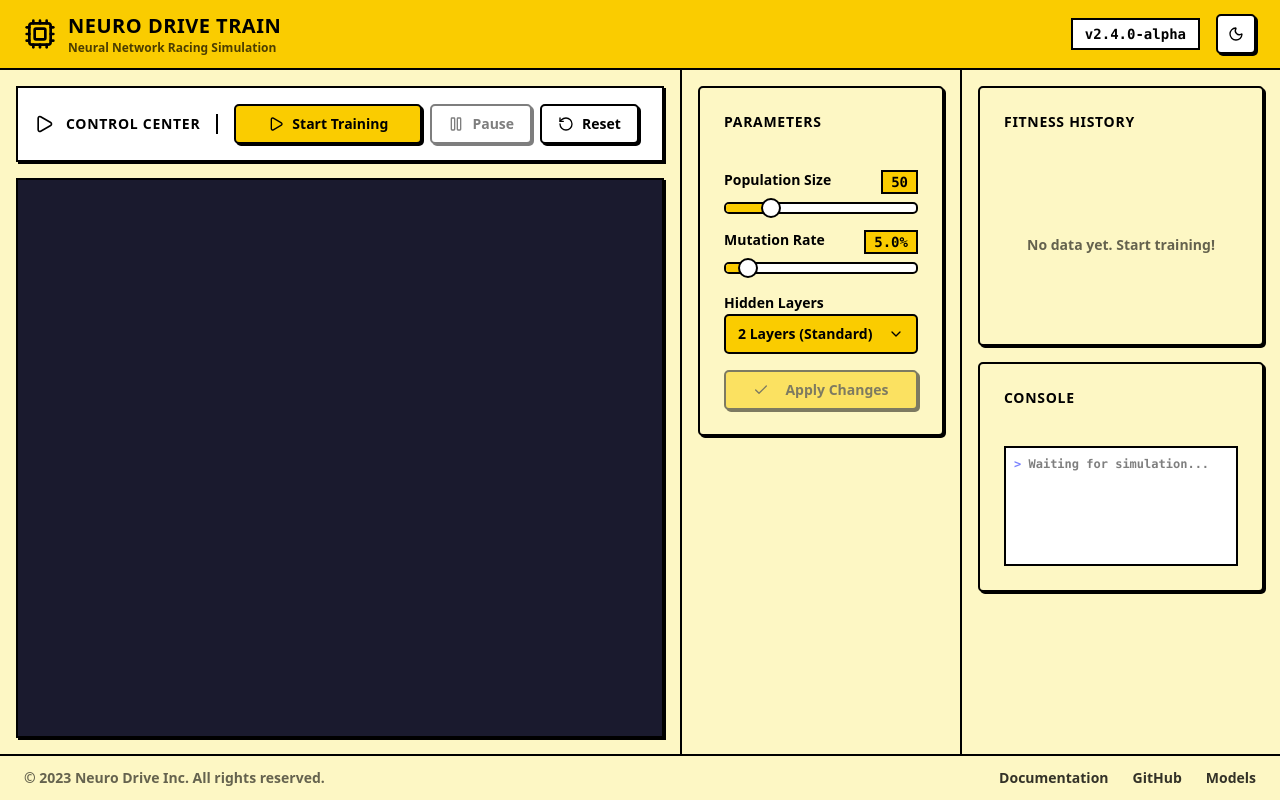
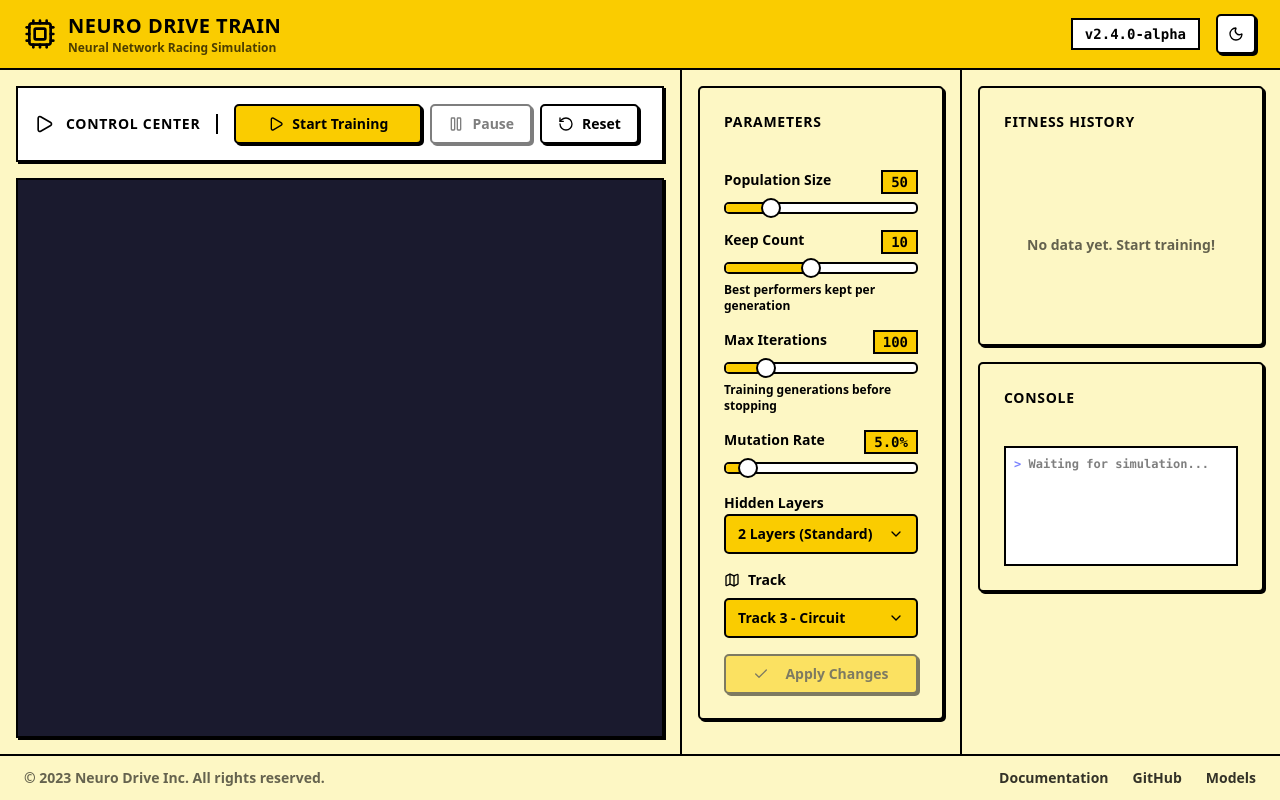
Before and after one commit to majiyaz2/neuro_drive_train, a Next.js app: page / in a window 1280 px wide. Built offline with nearby package versions, Linux system fonts and the light colour scheme.

Commit message:
feat: added more parameters and track selection

```diff
--- a/src/app/page.tsx
+++ b/src/app/page.tsx
@@ -26,6 +26,9 @@ export default function Home() {
     populationSize: 50,
     mutationRate: 0.05,
     hiddenLayers: '2-layer',
+    trackIndex: 2,
+    keepCount: 10,
+    maxIterations: 100,
   });
 
   const [fitnessHistory, setFitnessHistory] = useState<FitnessDataPoint[]>([]);
@@ -59,11 +62,15 @@ export default function Home() {
   }, [addLog]);
 
   const handleApplyParameters = useCallback((newParams: TrainingParameters) => {
+    const trackChanged = newParams.trackIndex !== parameters.trackIndex;
     setParameters(newParams);
-    addLog(`Applying new parameters: population=${newParams.populationSize}, mutation=${(newParams.mutationRate * 100).toFixed(1)}%`);
+    if (trackChanged) {
+      addLog(`Switching to Track ${newParams.trackIndex + 1}`);
+    }
+    addLog(`Applying parameters: population=${newParams.populationSize}, mutation=${(newParams.mutationRate * 100).toFixed(1)}%`);
     setCommand('apply');
     setTimeout(() => setCommand(null), 100);
-  }, [addLog]);
+  }, [addLog, parameters.trackIndex]);
 
   const toggleDarkMode = () => {
     setIsDarkMode(!isDarkMode);
@@ -111,12 +118,12 @@ export default function Home() {
           <div className="flex-1 border-2 border-border bg-secondary-background shadow-shadow overflow-hidden">
             <GameCanvas
               addLog={addLog}
-              trackIndex={2}
+              trackIndex={parameters.trackIndex}
               command={command}
               trainingConfig={{
-                maxGenerationIterations: 100,
+                maxGenerationIterations: parameters.maxIterations,
                 populationCount: parameters.populationSize,
-                keepCount: 10
+                keepCount: parameters.keepCount
               }}
               onLoadingChange={setIsLoading}
               onSimulatingChange={setIsSimulating}
--- a/src/components/page/train/ParametersCard.tsx
+++ b/src/components/page/train/ParametersCard.tsx
@@ -11,12 +11,15 @@ import {
     SelectTrigger,
     SelectValue,
 } from '@/components/ui/select';
-import { Check } from 'lucide-react';
+import { Check, Map } from 'lucide-react';
 
 export interface TrainingParameters {
     populationSize: number;
     mutationRate: number;
     hiddenLayers: string;
+    trackIndex: number;
+    keepCount: number;
+    maxIterations: number;
 }
 
 interface ParametersCardProps {
@@ -38,7 +41,10 @@ export function ParametersCard({
         return (
             localParams.populationSize !== parameters.populationSize ||
             localParams.mutationRate !== parameters.mutationRate ||
-            localParams.hiddenLayers !== parameters.hiddenLayers
+            localParams.hiddenLayers !== parameters.hiddenLayers ||
+            localParams.trackIndex !== parameters.trackIndex ||
+            localParams.keepCount !== parameters.keepCount ||
+            localParams.maxIterations !== parameters.maxIterations
         );
     }, [localParams, parameters]);
 
@@ -80,6 +86,58 @@ export function ParametersCard({
                             }))
                         }
                     />
+                </div>
+
+                {/* Keep Count */}
+                <div className="space-y-2">
+                    <div className="flex justify-between text-sm">
+                        <span>Keep Count</span>
+                        <span className="font-mono bg-main px-2 border-2 border-border">
+                            {localParams.keepCount}
+                        </span>
+                    </div>
+                    <Slider
+                        value={[localParams.keepCount]}
+                        min={2}
+                        max={Math.min(20, localParams.populationSize / 2)}
+                        step={1}
+                        disabled={disabled}
+                        onValueChange={([value]) =>
+                            setLocalParams((prev) => ({
+                                ...prev,
+                                keepCount: value,
+                            }))
+                        }
+                    />
+                    <p className="text-xs text-muted-foreground">
+                        Best performers kept per generation
+                    </p>
+                </div>
+
+                {/* Max Iterations */}
+                <div className="space-y-2">
+                    <div className="flex justify-between text-sm">
+                        <span>Max Iterations</span>
+                        <span className="font-mono bg-main px-2 border-2 border-border">
+                            {localParams.maxIterations}
+                        </span>
+                    </div>
+                    <Slider
+                        value={[localParams.maxIterations]}
+                        min={10}
+                        max={500}
+                        step={10}
+                        disabled={disabled}
+                        onValueChange={([value]) =>
+                            setLocalParams((prev) => ({
+                                ...prev,
+                                maxIterations: value,
+                            }))
+                        }
+                    />
+                    <p className="text-xs text-muted-foreground">
+                        Training generations before stopping
+                    </p>
                 </div>
 
                 {/* Mutation Rate */}
@@ -129,6 +187,35 @@ export function ParametersCard({
                     </Select>
                 </div>
 
+                {/* Track/Map Selector */}
+                <div className="space-y-2">
+                    <div className="flex items-center gap-2 text-sm">
+                        <Map className="size-4" />
+                        <span>Track</span>
+                    </div>
+                    <Select
+                        value={String(localParams.trackIndex)}
+                        disabled={disabled}
+                        onValueChange={(value) =>
+                            setLocalParams((prev) => ({
+                                ...prev,
+                                trackIndex: parseInt(value, 10),
+                            }))
+                        }
+                    >
+                        <SelectTrigger>
+                            <SelectValue placeholder="Select track" />
+                        </SelectTrigger>
+                        <SelectContent>
+                            <SelectItem value="0">Track 1 - Oval</SelectItem>
+                            <SelectItem value="1">Track 2 - S-Curve</SelectItem>
+                            <SelectItem value="2">Track 3 - Circuit</SelectItem>
+                            <SelectItem value="3">Track 4 - Complex</SelectItem>
+                            <SelectItem value="4">Track 5 - Advanced</SelectItem>
+                        </SelectContent>
+                    </Select>
+                </div>
+
                 {/* Apply Button */}
                 <Button
                     variant="default"
```
